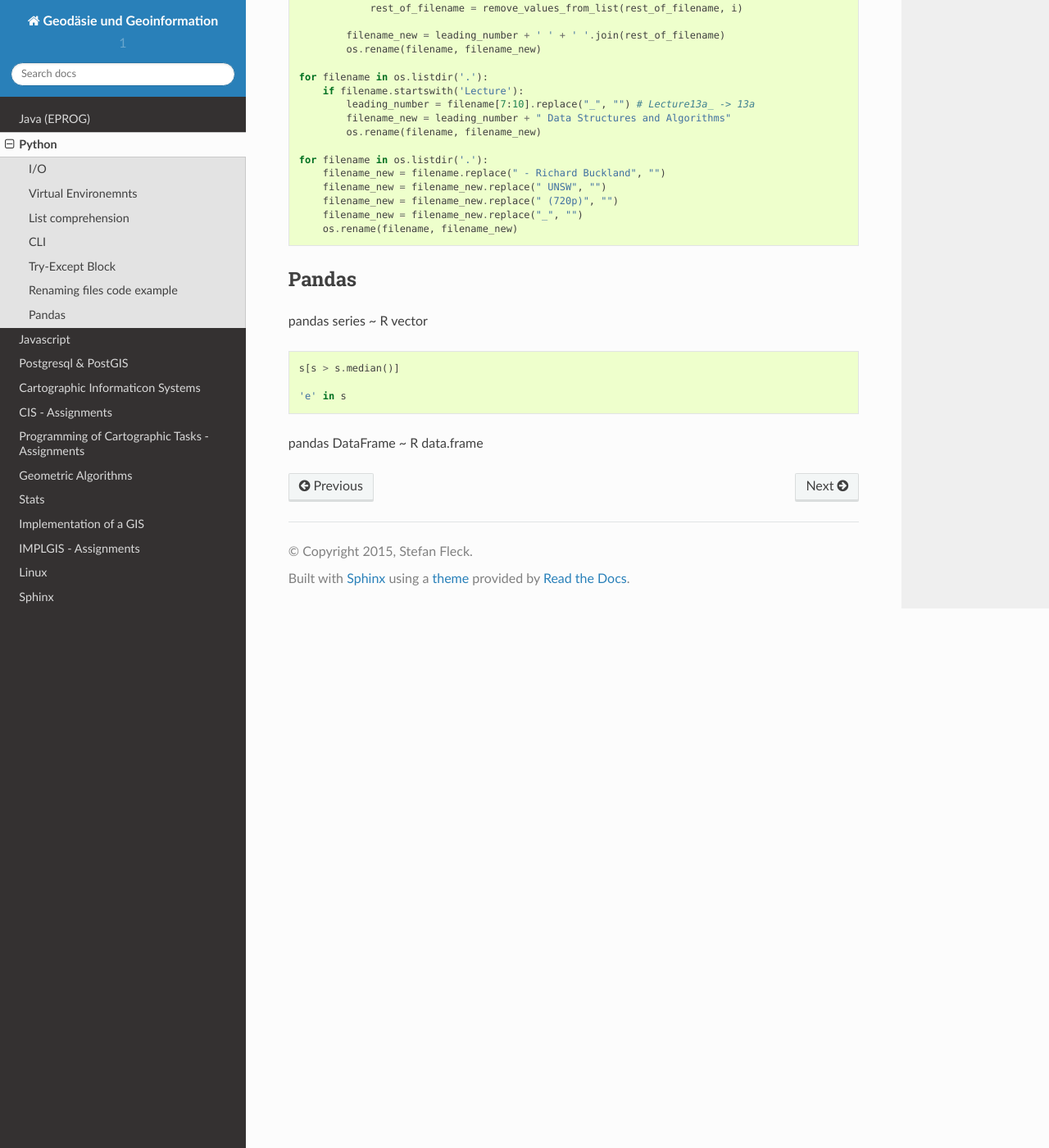
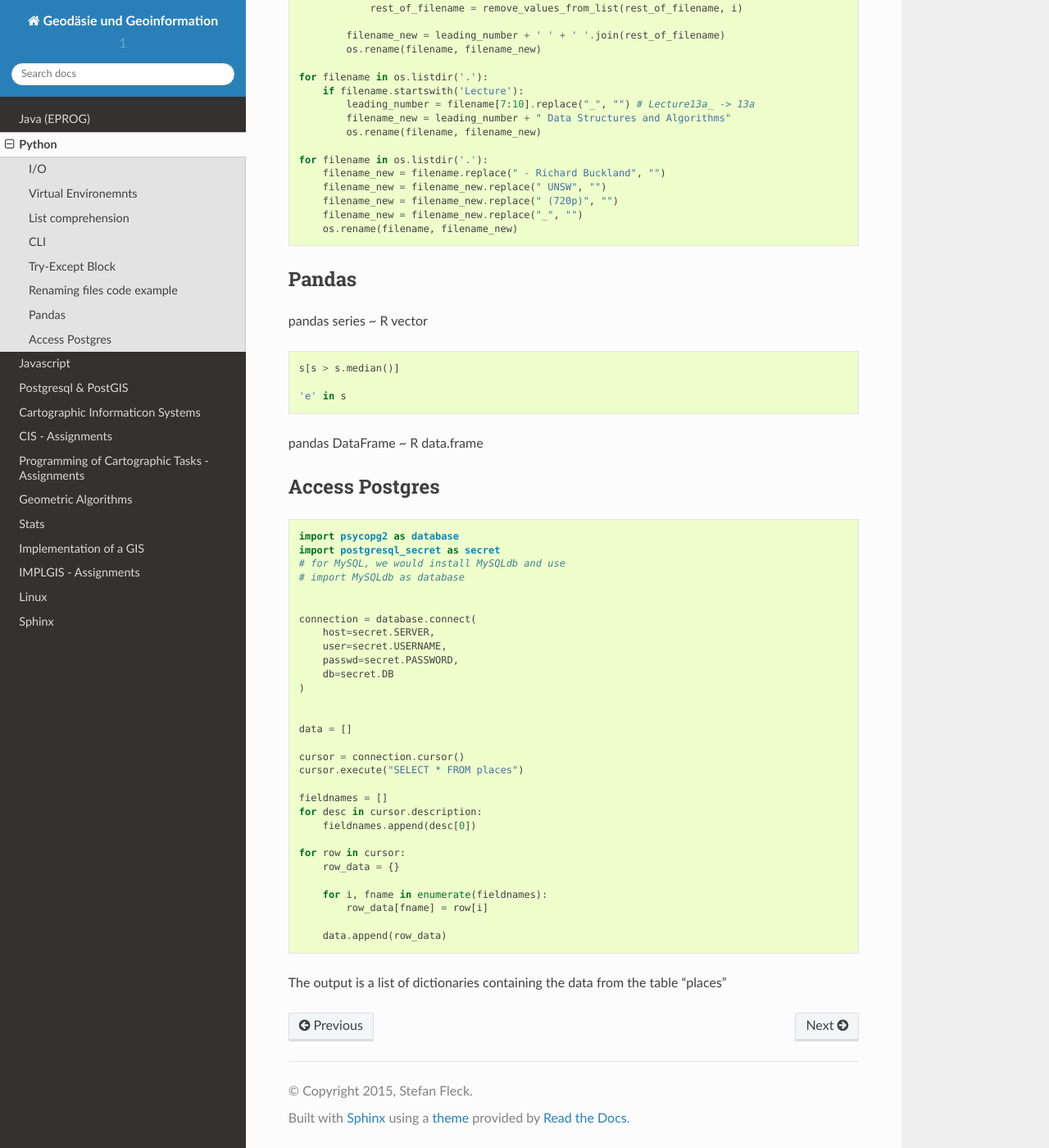
Before and after one commit to hoelk/notes, a Sphinx documentation site: the page built from source/python.rst, in a window 1280 px wide and 1400 px high, scrolled down 2046 px. Shown: the whole window at 82% size. Built offline with Sphinx 7.4.7 and the Read the Docs theme 2.0.0, drawn with Linux system fonts in a browser that asks for light colours.

Commit message:
Added boilerplate for accessing postgres databases

```diff
--- a/source/python.rst
+++ b/source/python.rst
@@ -139,3 +139,42 @@ pandas series ~ R vector
     'e' in s
 
 pandas DataFrame ~ R data.frame
+
+
+Access Postgres
+================
+
+.. code-block:: python
+
+    import psycopg2 as database
+    import postgresql_secret as secret
+    # for MySQL, we would install MySQLdb and use
+    # import MySQLdb as database
+
+
+    connection = database.connect(
+        host=secret.SERVER,
+        user=secret.USERNAME,
+        passwd=secret.PASSWORD,
+        db=secret.DB
+    )
+
+
+    data = []
+
+    cursor = connection.cursor()
+    cursor.execute("SELECT * FROM places")
+
+    fieldnames = []
+    for desc in cursor.description:
+        fieldnames.append(desc[0])
+
+    for row in cursor:
+        row_data = {}
+
+        for i, fname in enumerate(fieldnames):
+            row_data[fname] = row[i]
+
+        data.append(row_data)
+
+The output is a list of dictionaries containing the data from the table "places"
```
